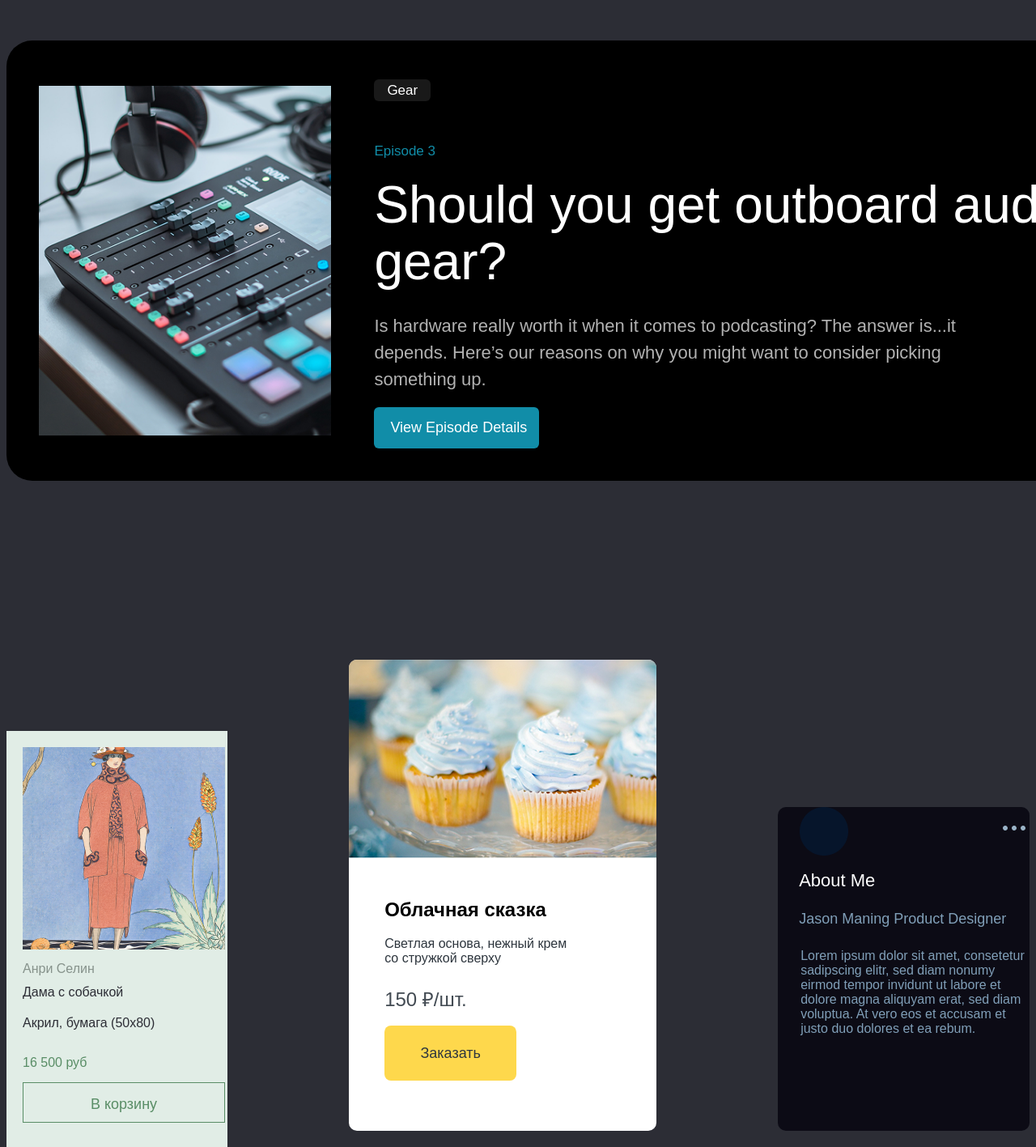
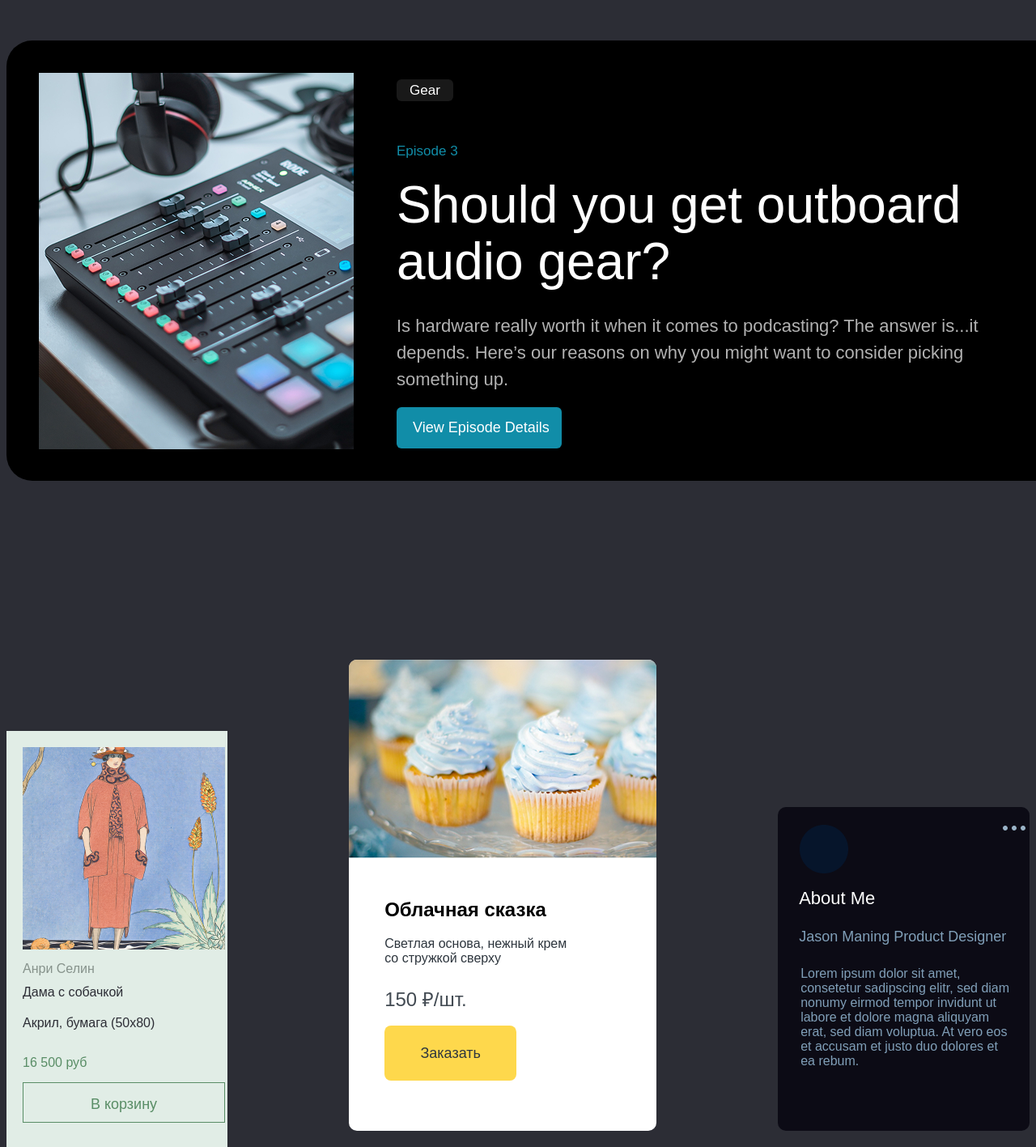
Before and after one commit to dimashnurlanbae-cell/Project1, a plain HTML site: page 4.6/4.6.html in a window 1280 px wide. Shown: the top 1417 px of the page at 81% size. Drawn offline with Linux system fonts and the light colour scheme.

Commit message:
Add files via upload

```diff
--- a/4.6/4.6.css
+++ b/4.6/4.6.css
@@ -210,7 +210,7 @@ body {
     width: 60px;
     height: 60px;
     margin-left: 27px;
-    margin-bottom: 18px;
+    margin-top: 22px;
 }
 
 .img3 {
@@ -225,6 +225,7 @@ body {
     font-size: 22px;
     margin-left: 26px;
     margin-bottom: 24px;
+    margin-top: 18px;
 }
 
 .Jason-Maning {
@@ -235,6 +236,8 @@ body {
 }
 
 .description2 {
+    width: 260px;
+    height: 147px;
     color:#809FB8;
     font-size: 16px;
     margin-top: 26px;
--- a/4.6/4.6.html
+++ b/4.6/4.6.html
@@ -8,7 +8,7 @@
 </head>
 <body>
 <div class="card">
-<img src="Frame.png" alt="micro" width="389" height="432">
+<img src="Frame.png" alt="micro" width="389" height="465">
 <div class="card-block">
 <div class="badge">Gear</div>
 <div class="episode">Episode 3</div>
```
